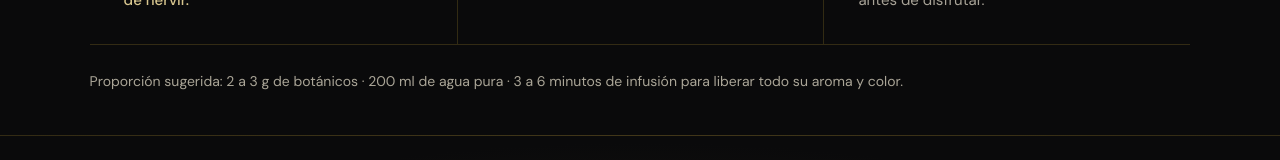
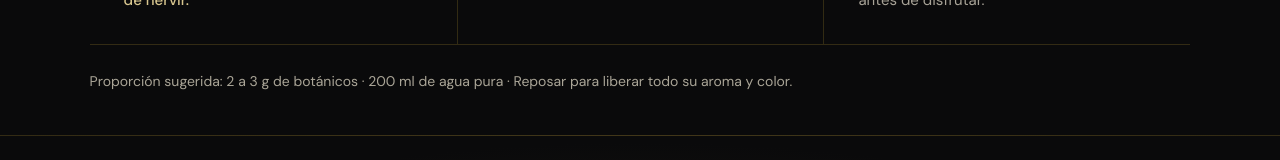
Before and after one commit to serzen/toki, a plain HTML site: page index.html in a window 1280 px wide. Shown: the part 3414-3574 px from the top of the page. Drawn offline with nearby package versions, Linux system fonts and the light colour scheme.

Commit message:
Add files via upload

```diff
--- a/index.html
+++ b/index.html
@@ -224,7 +224,7 @@
                 </article>
             </div>
 
-            <p class="collection-note">Proporción sugerida: 2 a 3 g de botánicos · 200 ml de agua pura · 3 a 6 minutos de infusión para liberar todo su aroma y color.</p>
+            <p class="collection-note">Proporción sugerida: 2 a 3 g de botánicos · 200 ml de agua pura · Reposar para liberar todo su aroma y color.</p>
         </section>
 
         <!-- =====================================================================
```
